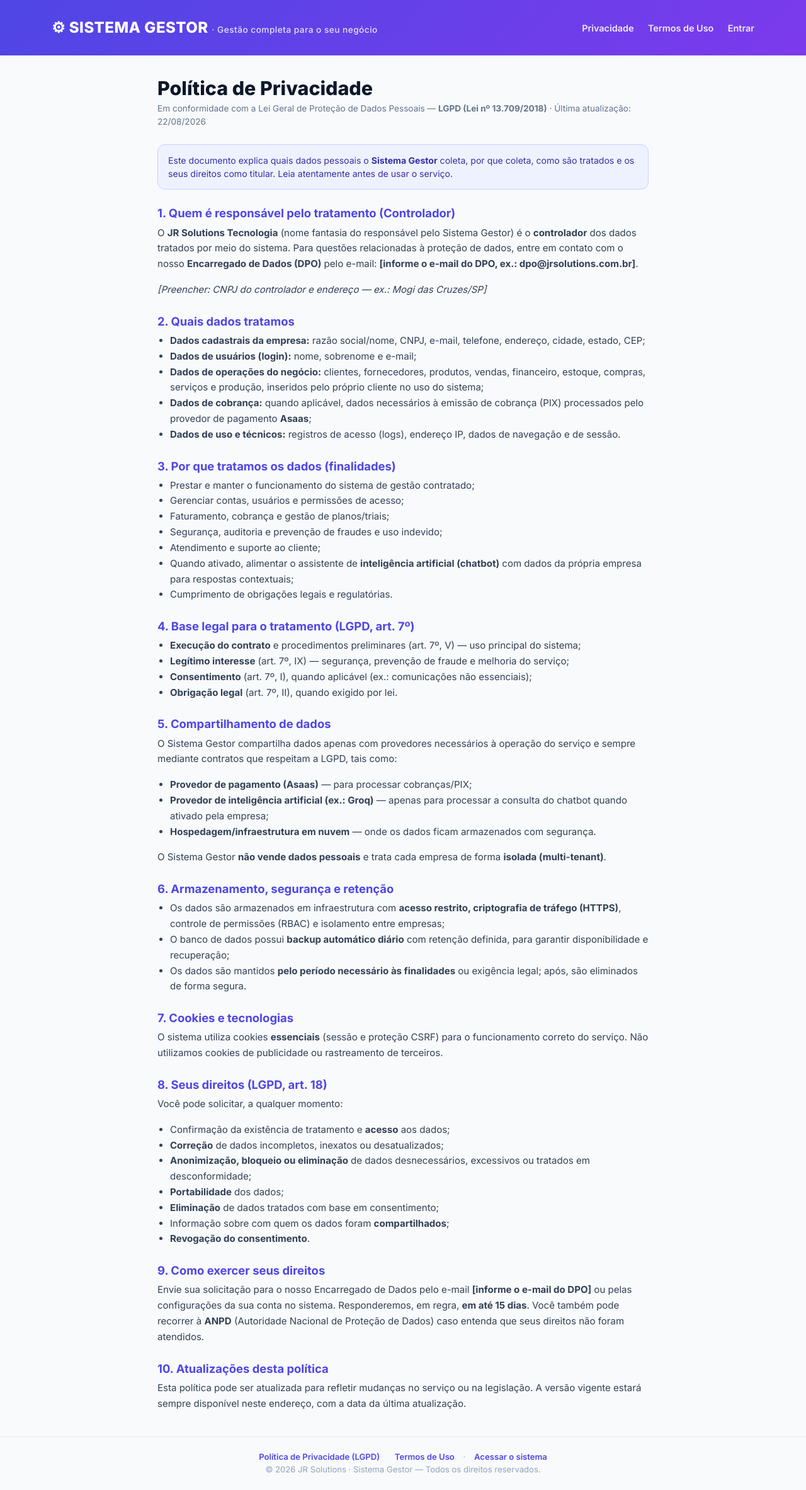
After one commit to Roque1Queiroz/JRSOLUTIONS, a Django app: page /privacidade/ in a window 1280 px wide. The commit adds this page. Shown: the whole page at 63% size. Run offline with Django 5.2, Linux system fonts and the light colour scheme; parts of the project's set-up code (start-up, migrations or seed data) failed here and were passed over.

Commit message:
paginas legais publicas: Politica de Privacidade (LGPD) + Termos de Uso (rotas /privacidade/ e /termos/, links em login/cadastro, testes)

```diff
--- a/config/urls.py
+++ b/config/urls.py
@@ -3,7 +3,8 @@ from django.contrib import admin
 from django.urls import path, include
 from django.conf import settings
 from django.conf.urls.static import static
-from meigestao_app.core.views import DashboardView, cadastro, login_view
+from meigestao_app.core.views import (DashboardView, cadastro, login_view,
+                                      privacidade, termos)
 
 urlpatterns = [
     path('admin/', admin.site.urls),
@@ -13,6 +14,9 @@ urlpatterns = [
     path('cadastro/', cadastro, name='cadastro'),
     # Alias limpo da raiz para o login público do cliente.
     path('entrar/', login_view, name='entrar'),
+    # Páginas legais públicas (LGPD / termos) — links da landing e do rodapé.
+    path('privacidade/', privacidade, name='privacidade'),
+    path('termos/', termos, name='termos'),
     path('core/', include('meigestao_app.core.urls')),
     path('vendas/', include('meigestao_app.vendas.urls')),
     path('clientes/', include('meigestao_app.clientes.urls')),
--- a/meigestao_app/core/urls.py
+++ b/meigestao_app/core/urls.py
@@ -19,6 +19,9 @@ urlpatterns = [
     # Login/logout público do cliente (substitui a tela do Django admin na rotina normal).
     path('entrar/', views.login_view, name='login'),
     path('sair/', views.logout_view, name='logout'),
+    # Páginas públicas legais (LGPD / termos).
+    path('privacidade/', views.privacidade, name='privacidade'),
+    path('termos/', views.termos, name='termos'),
     # Endpoint JSON seguro que alimenta o assistente de IA com dados da empresa.
     path('bot/contexto/', views.bot_contexto, name='bot_contexto'),
 ]
--- a/meigestao_app/core/views.py
+++ b/meigestao_app/core/views.py
@@ -559,6 +559,16 @@ def logout_view(request):
     return redirect('core:login')
 
 
+def privacidade(request):
+    """Página pública de Política de Privacidade (LGPD)."""
+    return render(request, 'meigestao_app/core/privacidade.html')
+
+
+def termos(request):
+    """Página pública de Termos de Uso."""
+    return render(request, 'meigestao_app/core/termos.html')
+
+
 class HomeView(TemplateView):
     """Página inicial."""
 
--- a/templates/meigestao_app/core/cadastro.html
+++ b/templates/meigestao_app/core/cadastro.html
@@ -106,7 +106,7 @@
                 <button type="submit" class="btn btn-primary w-100">
                     Criar conta e começar <i class="bi bi-arrow-right ms-1"></i>
                 </button>
-                <p class="disabled-hint">Ao criar a conta você concorda com os termos de uso. Os 30 dias dão acesso a todos os módulos; ao final, basta escolher um plano para continuar.</p>
+                <p class="disabled-hint">Ao criar a conta você concorda com os <a href="{% url 'core:termos' %}" style="color:inherit">termos de uso</a> e com a <a href="{% url 'core:privacidade' %}" style="color:inherit">política de privacidade (LGPD)</a>. Os 30 dias dão acesso a todos os módulos; ao final, basta escolher um plano para continuar.</p>
             </div>
         </form>
     </div>
--- /dev/null
+++ b/templates/meigestao_app/core/legal_base.html
@@ -0,0 +1,54 @@
+{% load static %}<!DOCTYPE html>
+<html lang="pt-br">
+<head>
+<meta charset="UTF-8">
+<meta name="viewport" content="width=device-width, initial-scale=1.0">
+<title>{% block titulo %}Documento Legal{% endblock %} — SISTEMA GESTOR</title>
+<meta name="robots" content="index, follow">
+<link rel="preconnect" href="https://fonts.googleapis.com">
+<link href="https://fonts.googleapis.com/css2?family=Inter:wght@300;400;500;600;700;800&display=swap" rel="stylesheet">
+<link href="https://cdn.jsdelivr.net/npm/bootstrap@5.3.0/dist/css/bootstrap.min.css" rel="stylesheet">
+<style>
+    :root{--pg:linear-gradient(135deg,#4f46e5 0%,#7c3aed 100%)}
+    *{font-family:'Inter',system-ui,sans-serif}
+    body{margin:0;background:#f8fafc;color:#1e293b}
+    .top{background:var(--pg);color:#fff;padding:26px 0}
+    .top .logo{font-size:1.5rem;font-weight:800;letter-spacing:.5px}
+    .top .logo small{font-weight:500;opacity:.85;font-size:.85rem}
+    .top nav a{color:#fff;opacity:.9;font-weight:600;text-decoration:none;margin-left:18px;font-size:.9rem}
+    .top nav a:hover{opacity:1;text-decoration:underline}
+    .doc{max-width:820px;margin:34px auto 10px;padding:0 20px}
+    .doc h1{font-size:1.9rem;font-weight:800;color:#0f172a;margin-bottom:4px}
+    .doc .meta{color:#64748b;font-size:.85rem;margin-bottom:26px}
+    .doc h2{font-size:1.15rem;font-weight:700;color:#4f46e5;margin:26px 0 8px}
+    .doc p,.doc li{font-size:.94rem;line-height:1.65;color:#334155}
+    .doc ul{padding-left:20px}
+    .doc .aviso{background:#eef2ff;border:1px solid #c7d2fe;border-radius:12px;padding:14px 16px;font-size:.88rem;color:#3730a3;margin:18px 0}
+    footer{border-top:1px solid #e2e8f0;margin-top:40px;padding:22px 0;text-align:center;color:#94a3b8;font-size:.82rem}
+    footer a{color:#4f46e5;font-weight:600;text-decoration:none;margin:0 10px}
+</style>
+</head>
+<body>
+<header class="top">
+  <div class="container d-flex flex-wrap align-items-center justify-content-between">
+    <div class="logo">⚙ SISTEMA GESTOR <small>· Gestão completa para o seu negócio</small></div>
+    <nav>
+      <a href="/privacidade/">Privacidade</a>
+      <a href="/termos/">Termos de Uso</a>
+      <a href="/entrar/">Entrar</a>
+    </nav>
+  </div>
+</header>
+
+<main class="doc">
+  {% block conteudo %}{% endblock %}
+</main>
+
+<footer>
+  <a href="/privacidade/">Política de Privacidade (LGPD)</a>
+  <a href="/termos/">Termos de Uso</a> ·
+  <a href="/entrar/">Acessar o sistema</a><br>
+  <span>© {% now "Y" %} JR Solutions · Sistema Gestor — Todos os direitos reservados.</span>
+</footer>
+</body>
+</html>
--- a/templates/meigestao_app/core/login.html
+++ b/templates/meigestao_app/core/login.html
@@ -66,7 +66,8 @@
     </div>
 
     <div class="foot">
-        Não tem uma conta? <a href="{% url 'core:cadastro' %}">Criar conta grátis</a> — 30 dias grátis.
+        Não tem uma conta? <a href="{% url 'core:cadastro' %}">Criar conta grátis</a> — 30 dias grátis.<br>
+        <a href="{% url 'core:termos' %}">Termos de Uso</a> &middot; <a href="{% url 'core:privacidade' %}">Privacidade (LGPD)</a>
     </div>
 </div>
 </body>
--- /dev/null
+++ b/templates/meigestao_app/core/privacidade.html
@@ -0,0 +1,99 @@
+{% extends "meigestao_app/core/legal_base.html" %}
+{% block titulo %}Política de Privacidade (LGPD){% endblock %}
+{% block conteudo %}
+<h1>Política de Privacidade</h1>
+<div class="meta">Em conformidade com a Lei Geral de Proteção de Dados Pessoais — <strong>LGPD (Lei nº 13.709/2018)</strong> · Última atualização: {% now "d/m/Y" %}</div>
+
+<div class="aviso">
+  Este documento explica quais dados pessoais o <strong>Sistema Gestor</strong> coleta, por que coleta,
+  como são tratados e os seus direitos como titular. Leia atentamente antes de usar o serviço.
+</div>
+
+<h2>1. Quem é responsável pelo tratamento (Controlador)</h2>
+<p>
+  O <strong>JR Solutions Tecnologia</strong> (nome fantasia do responsável pelo Sistema Gestor) é o
+  <strong>controlador</strong> dos dados tratados por meio do sistema. Para questões relacionadas à
+  proteção de dados, entre em contato com o nosso <strong>Encarregado de Dados (DPO)</strong> pelo e-mail:
+  <strong>[informe o e-mail do DPO, ex.: dpo@jrsolutions.com.br]</strong>.
+</p>
+<p><em>[Preencher: CNPJ do controlador e endereço — ex.: Mogi das Cruzes/SP]</em></p>
+
+<h2>2. Quais dados tratamos</h2>
+<ul>
+  <li><strong>Dados cadastrais da empresa:</strong> razão social/nome, CNPJ, e-mail, telefone, endereço, cidade, estado, CEP;</li>
+  <li><strong>Dados de usuários (login):</strong> nome, sobrenome e e-mail;</li>
+  <li><strong>Dados de operações do negócio:</strong> clientes, fornecedores, produtos, vendas, financeiro, estoque, compras, serviços e produção, inseridos pelo próprio cliente no uso do sistema;</li>
+  <li><strong>Dados de cobrança:</strong> quando aplicável, dados necessários à emissão de cobrança (PIX) processados pelo provedor de pagamento <strong>Asaas</strong>;</li>
+  <li><strong>Dados de uso e técnicos:</strong> registros de acesso (logs), endereço IP, dados de navegação e de sessão.</li>
+</ul>
+
+<h2>3. Por que tratamos os dados (finalidades)</h2>
+<ul>
+  <li>Prestar e manter o funcionamento do sistema de gestão contratado;</li>
+  <li>Gerenciar contas, usuários e permissões de acesso;</li>
+  <li>Faturamento, cobrança e gestão de planos/triais;</li>
+  <li>Segurança, auditoria e prevenção de fraudes e uso indevido;</li>
+  <li>Atendimento e suporte ao cliente;</li>
+  <li>Quando ativado, alimentar o assistente de <strong>inteligência artificial (chatbot)</strong> com dados da própria empresa para respostas contextuais;</li>
+  <li>Cumprimento de obrigações legais e regulatórias.</li>
+</ul>
+
+<h2>4. Base legal para o tratamento (LGPD, art. 7º)</h2>
+<ul>
+  <li><strong>Execução do contrato</strong> e procedimentos preliminares (art. 7º, V) — uso principal do sistema;</li>
+  <li><strong>Legítimo interesse</strong> (art. 7º, IX) — segurança, prevenção de fraude e melhoria do serviço;</li>
+  <li><strong>Consentimento</strong> (art. 7º, I), quando aplicável (ex.: comunicações não essenciais);</li>
+  <li><strong>Obrigação legal</strong> (art. 7º, II), quando exigido por lei.</li>
+</ul>
+
+<h2>5. Compartilhamento de dados</h2>
+<p>
+  O Sistema Gestor compartilha dados apenas com provedores necessários à operação do serviço e
+  sempre mediante contratos que respeitam a LGPD, tais como:
+</p>
+<ul>
+  <li><strong>Provedor de pagamento (Asaas)</strong> — para processar cobranças/PIX;</li>
+  <li><strong>Provedor de inteligência artificial (ex.: Groq)</strong> — apenas para processar a consulta do chatbot quando ativado pela empresa;</li>
+  <li><strong>Hospedagem/infraestrutura em nuvem</strong> — onde os dados ficam armazenados com segurança.</li>
+</ul>
+<p>O Sistema Gestor <strong>não vende dados pessoais</strong> e trata cada empresa de forma <strong>isolada (multi-tenant)</strong>.</p>
+
+<h2>6. Armazenamento, segurança e retenção</h2>
+<ul>
+  <li>Os dados são armazenados em infraestrutura com <strong>acesso restrito, criptografia de tráfego (HTTPS)</strong>, controle de permissões (RBAC) e isolamento entre empresas;</li>
+  <li>O banco de dados possui <strong>backup automático diário</strong> com retenção definida, para garantir disponibilidade e recuperação;</li>
+  <li>Os dados são mantidos <strong>pelo período necessário às finalidades</strong> ou exigência legal; após, são eliminados de forma segura.</li>
+</ul>
+
+<h2>7. Cookies e tecnologias</h2>
+<p>
+  O sistema utiliza cookies <strong>essenciais</strong> (sessão e proteção CSRF) para o funcionamento correto
+  do serviço. Não utilizamos cookies de publicidade ou rastreamento de terceiros.
+</p>
+
+<h2>8. Seus direitos (LGPD, art. 18)</h2>
+<p>Você pode solicitar, a qualquer momento:</p>
+<ul>
+  <li>Confirmação da existência de tratamento e <strong>acesso</strong> aos dados;</li>
+  <li><strong>Correção</strong> de dados incompletos, inexatos ou desatualizados;</li>
+  <li><strong>Anonimização, bloqueio ou eliminação</strong> de dados desnecessários, excessivos ou tratados em desconformidade;</li>
+  <li><strong>Portabilidade</strong> dos dados;</li>
+  <li><strong>Eliminação</strong> de dados tratados com base em consentimento;</li>
+  <li>Informação sobre com quem os dados foram <strong>compartilhados</strong>;</li>
+  <li><strong>Revogação do consentimento</strong>.</li>
+</ul>
+
+<h2>9. Como exercer seus direitos</h2>
+<p>
+  Envie sua solicitação para o nosso Encarregado de Dados pelo e-mail
+  <strong>[informe o e-mail do DPO]</strong> ou pelas configurações da sua conta no sistema. Responderemos,
+  em regra, <strong>em até 15 dias</strong>. Você também pode recorrer à <strong>ANPD</strong> (Autoridade Nacional de
+  Proteção de Dados) caso entenda que seus direitos não foram atendidos.
+</p>
+
+<h2>10. Atualizações desta política</h2>
+<p>
+  Esta política pode ser atualizada para refletir mudanças no serviço ou na legislação. A versão
+  vigente estará sempre disponível neste endereço, com a data da última atualização.
+</p>
+{% endblock %}
```
Also changed, not shown: meigestao_app/core/test_lgpd.py (added, +56 -0 lines), templates/meigestao_app/core/termos.html (added, +86 -0 lines).
